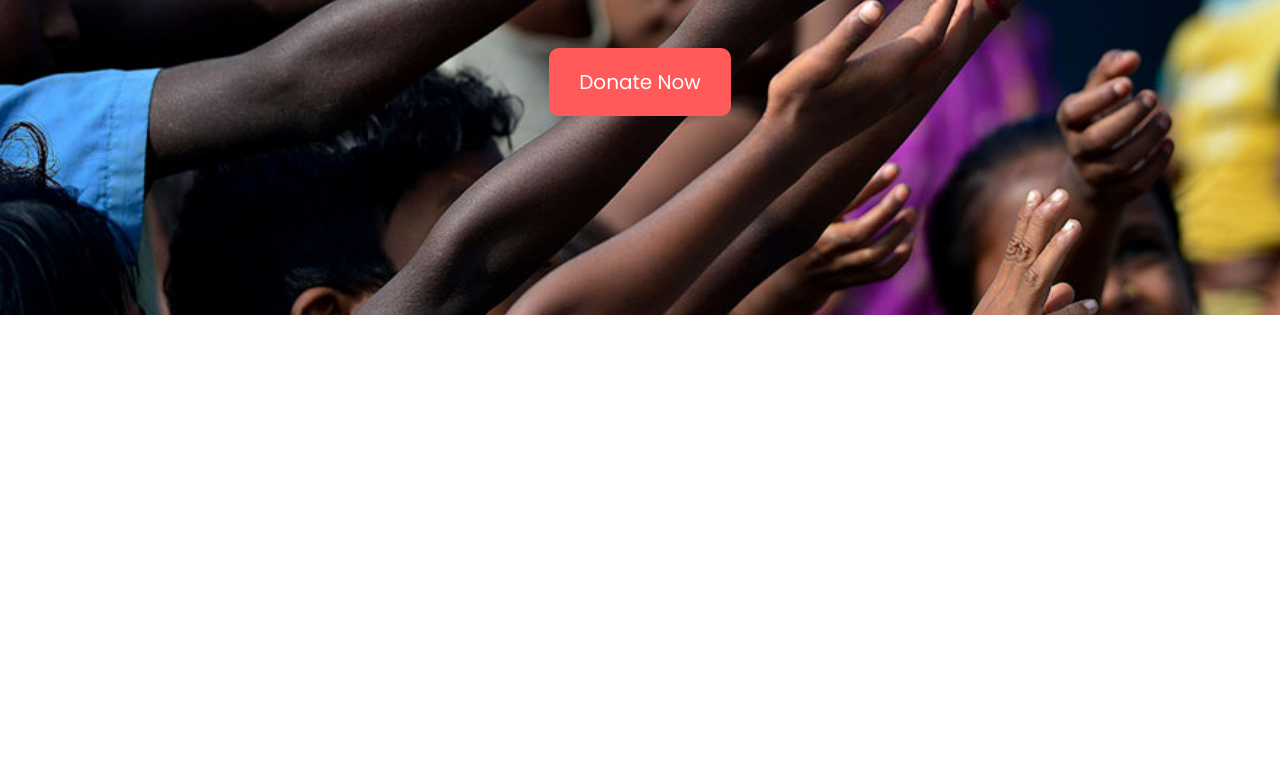
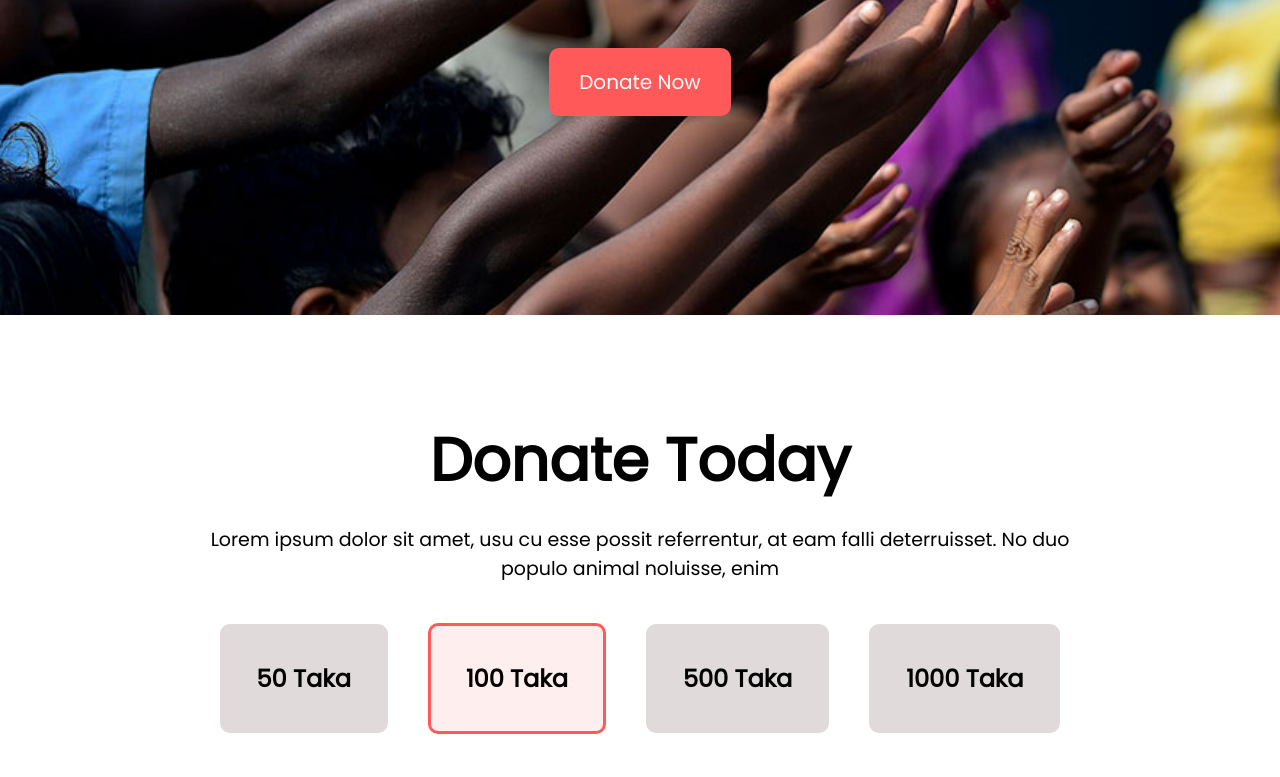
Before and after one commit to faazizpro/PH6-Assignment1, a plain HTML site: page index.html in a window 1280 px wide. Shown: the part 385-1162 px from the top of the page. Before the commit the page ends 800 px from the top, so only its background shows below. Drawn offline with Linux system fonts and the light colour scheme.

Commit message:
Donate-today taka column done

```diff
--- a/index.html
+++ b/index.html
@@ -19,5 +19,28 @@
             <a target="_blank" href="#">Donate Now</a>
         </div>
     </section>
+
+    <section class="second-section">
+        <div class="donate-today">
+            <h1>Donate Today</h1>
+            <p>Lorem ipsum dolor sit amet, usu cu esse possit referrentur, at eam falli
+                deterruisset. No duo populo animal noluisse, enim</p>
+        </div>
+
+        <div class="money-select">
+            <div class="taka">
+                <h2>50 Taka</h2>
+            </div>
+            <div class="taka basic-taka">
+                <h2>100 Taka</h2>
+            </div>
+            <div class="taka">
+                <h2>500 Taka</h2>
+            </div>
+            <div class="taka">
+                <h2>1000 Taka</h2>
+            </div>
+        </div>
+    </section>
 </body>
 </html>
--- a/style.css
+++ b/style.css
@@ -46,3 +46,41 @@
 }
 
 /* .........Head Section Completed....... */
+
+/* .......Donate Today Section Starts.... */
+
+.second-section{
+    margin:100px 0;
+}
+
+.donate-today h1{
+    font-size: 60px;
+    text-align: center;
+    font-weight: bolder;
+    padding-bottom: 20px;
+}
+
+.donate-today p{
+    text-align: center;
+    font-size: 19px;
+    padding: 0 210px;
+}
+
+.money-select{
+    display: flex;
+    justify-content: center;
+    align-items: center;
+}
+
+.taka{
+    margin: 40px  20px;
+    padding: 35px;
+    border: 2px solid #e0dada;
+    background-color: #e0dada;
+    border-radius: 10px;
+}
+
+.basic-taka{
+    background-color: #FFEEEE;
+    border: 3px solid #FF5959;
+}
```
